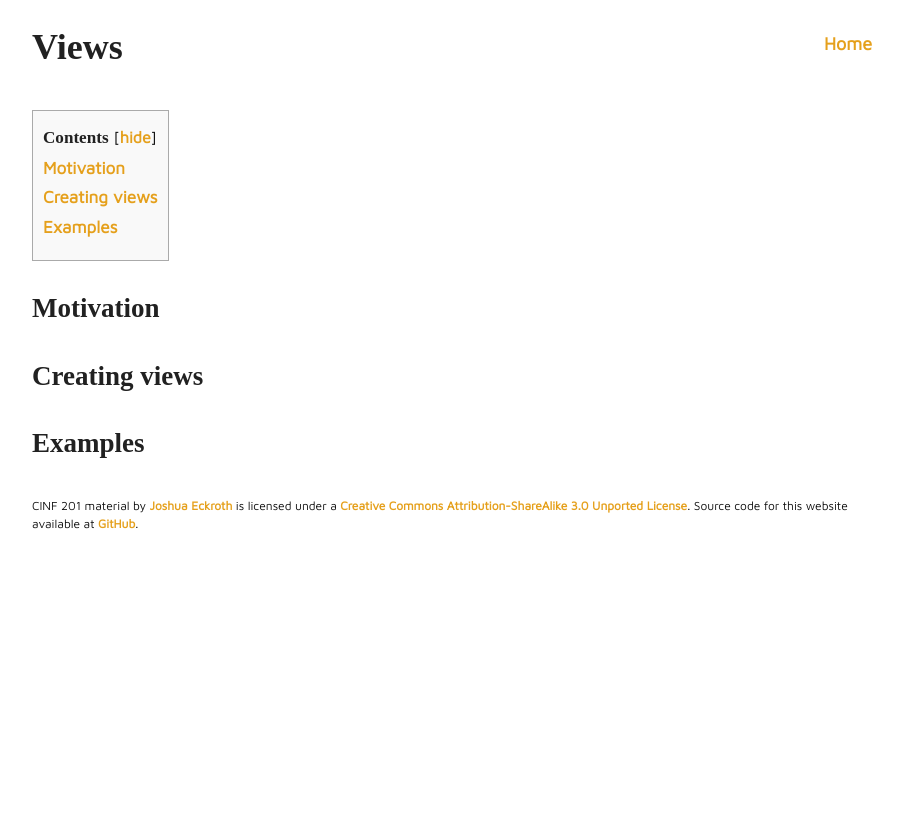
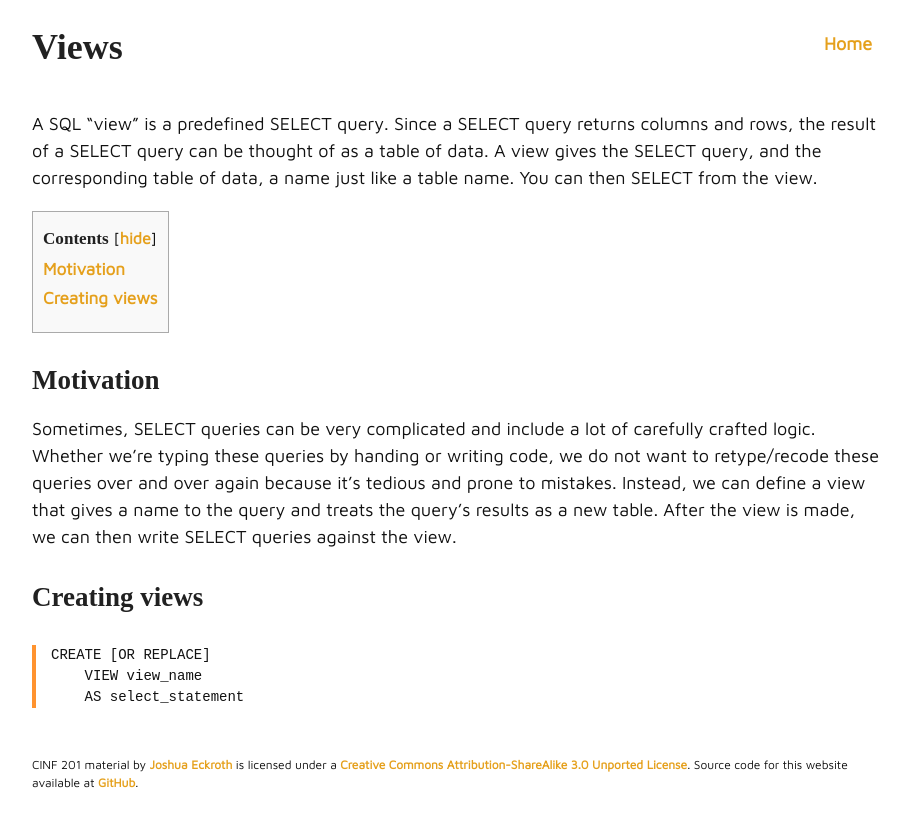
Before and after one commit to joshuaeckroth/cinf201-website, a Jekyll site: the page built from notes/views.md, in a window 1280 px wide. Shown: the top 827 px of the page, without its empty margins (183-1092 px from the left). Built offline with Jekyll 4.4.1, drawn with Linux system fonts in a browser that asks for light colours; some web fonts are replaced.

Commit message:
Updated dates, wrote a few notes about views

````diff
--- a/_layouts/index.html
+++ b/_layouts/index.html
@@ -60,9 +60,6 @@
               </li>
               <li>
                 <div class="post-title"><a href="/notes/aggregation.html">Aggregation</a></div>
-              </li>
-              <li>
-                <div class="post-title"><a href="/notes/transactions.html">Transactions</a></div>
               </li>
               <li>
                 <div class="post-title"><a href="/notes/views.html">Views</a></div>
--- a/assignments/a08.markdown
+++ b/assignments/a08.markdown
@@ -1,10 +1,10 @@
 ---
 layout: note
 title: "A08: Registrar"
-due: "Oct 17, 11:59pm"
+due: "Oct 24, 11:59pm"
 categories: [assignments]
 ---
 
 # A08: Registrar
 
-This assignment helps you practice table design, constraints like foreign keys, and transactions. You will be asked to create a student registrar system. Details forthcoming.
+This assignment helps you practice table design, constraints like foreign keys, and views. You will be asked to create a student registrar system. Details forthcoming.
--- a/notes/views.md
+++ b/notes/views.md
@@ -5,8 +5,16 @@ layout: note
 
 # Views
 
+A SQL "view" is a predefined SELECT query. Since a SELECT query returns columns and rows, the result of a SELECT query can be thought of as a table of data. A view gives the SELECT query, and the corresponding table of data, a name just like a table name. You can then SELECT from the view.
+
 ## Motivation
+
+Sometimes, SELECT queries can be very complicated and include a lot of carefully crafted logic. Whether we're typing these queries by handing or writing code, we do not want to retype/recode these queries over and over again because it's tedious and prone to mistakes. Instead, we can define a view that gives a name to the query and treats the query's results as a new table. After the view is made, we can then write SELECT queries against the view.
 
 ## Creating views
 
-## Examples
+```
+CREATE [OR REPLACE]
+    VIEW view_name
+    AS select_statement
+```
````
Also changed, not shown: assignments/a09.markdown (+12 -4 lines), assignments/a10.markdown (+4 -12 lines), assignments/a11.markdown (+4 -4 lines), assignments/a12.markdown (deleted, +0 -10 lines).
